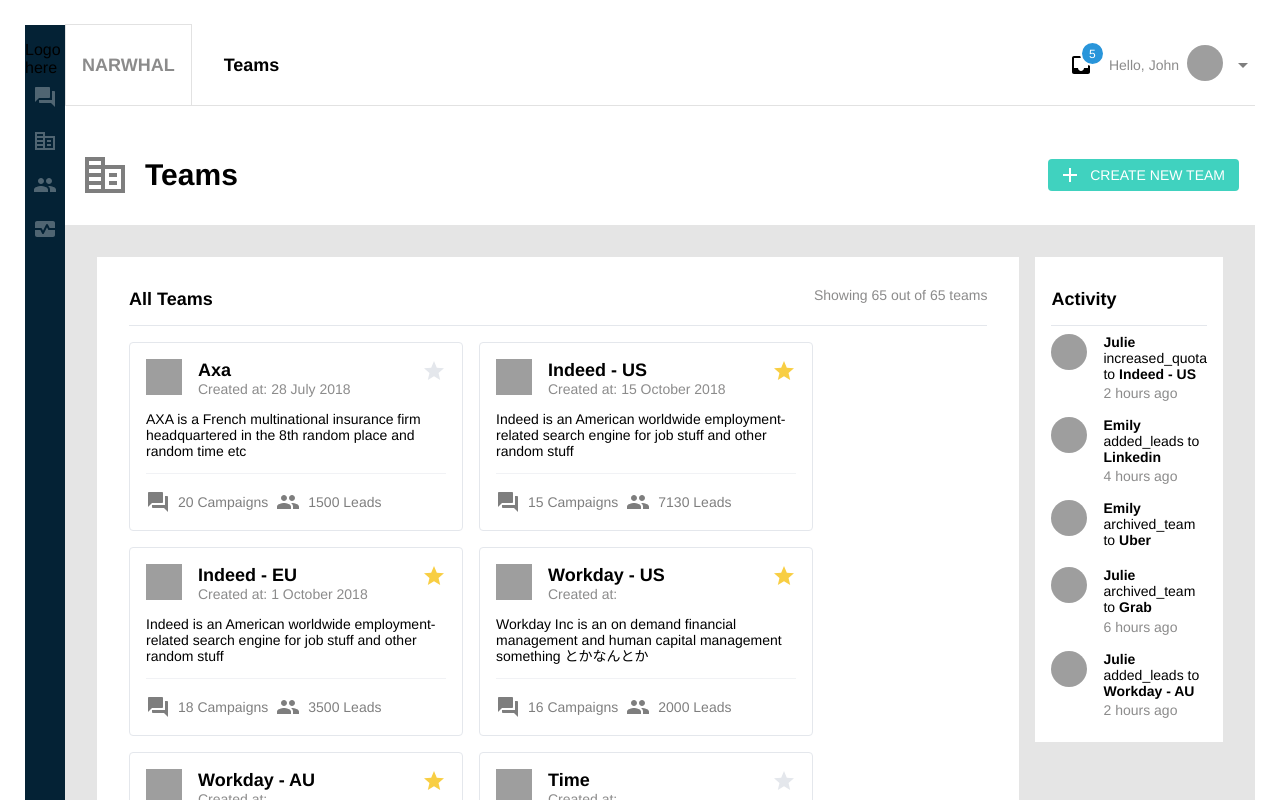
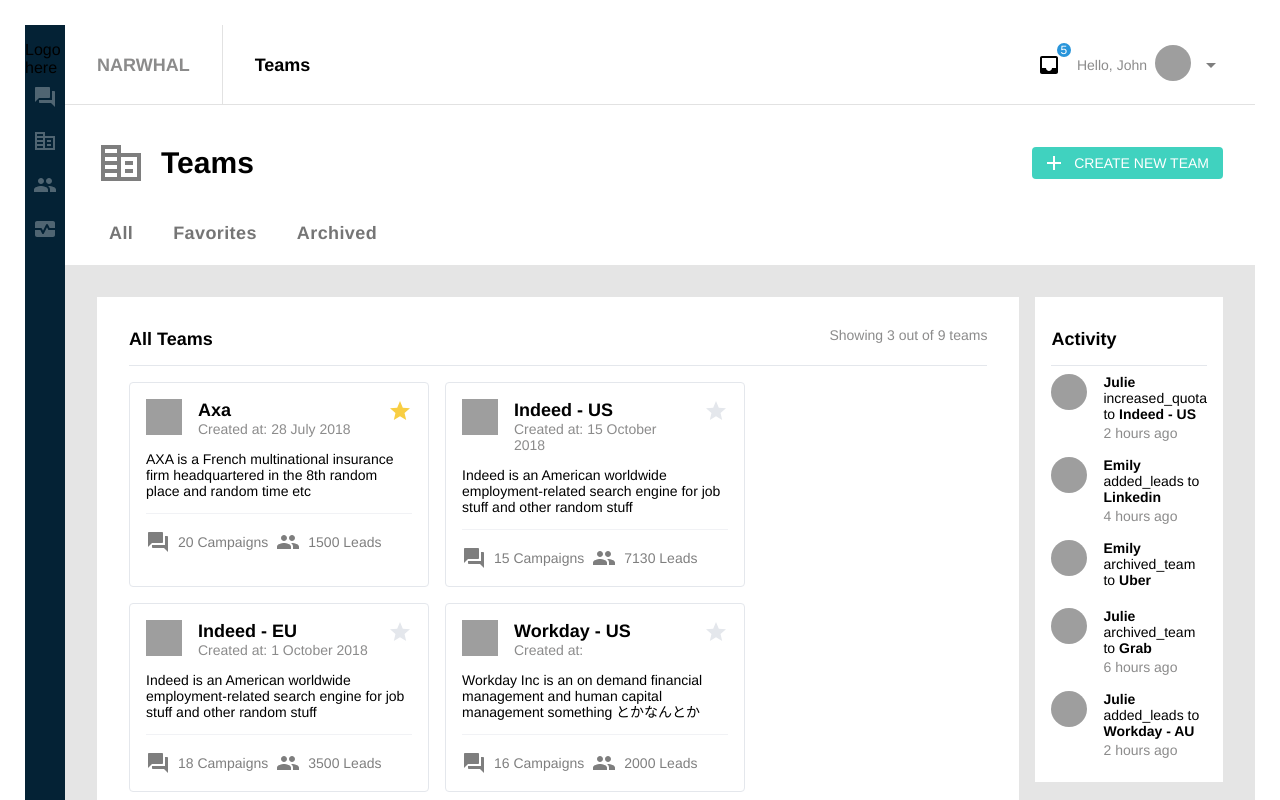
Before and after one commit to syfqy/narwhal-app, a React (Create React App) app: page / in a window 1280 px wide. Shown: the top 800 px of the page. Built offline with nearby package versions, Linux system fonts and the light colour scheme; grey boxes are pictures that could not be loaded; a web font is replaced by a local one.

Commit message:
fix: fix vertical alignment

```diff
--- a/package.json
+++ b/package.json
@@ -5,6 +5,7 @@
   "dependencies": {
     "@emotion/react": "^11.8.2",
     "@emotion/styled": "^11.8.1",
+    "@material-ui/core": "^4.12.4",
     "@mui/icons-material": "^5.5.1",
     "@mui/material": "^5.5.3",
     "@testing-library/jest-dom": "^5.16.3",
--- a/src/assets/styles/styles.css
+++ b/src/assets/styles/styles.css
@@ -26,6 +26,7 @@
 
 * {
     font-family: 'proxima_nova_rgregular', Helvetica, Arial, sans-serif;
+    box-sizing: border-box;
 }
 
 /* utlity classes */
@@ -130,11 +131,17 @@
 }
 
 .main-nav > div:first-child{
-    border: 1px solid #E2E2E2;
+    border-right: 1px solid #E2E2E2;
+    /* margin-left: 2rem; */
+    padding: 0 2rem;
 }
 
 .main-nav > div:nth-last-child(2) {
     margin-left: auto;
+}
+
+.main-nav > div:last-child {
+    margin-right: 2rem;
 }
 
 .inbox-btn {
@@ -176,12 +183,18 @@
 
 /* header */
 
-.header {
+.main-header {
+    display: flex;
+    flex-direction: column;
+    width: 100%;
+    grid-area: hd;
+    padding: 0 2rem;
+}
+
+.second-header {
     display: flex;
     align-items: center;
     gap: 1rem;
-    padding: 0 1rem;
-    grid-area: hd;
     background-color: #fff;
 }
 
@@ -196,6 +209,10 @@
     align-items: center;
     gap: 0.5rem;
     padding: 0.75rem 0.875rem 0.75rem 0.625rem;
+}
+
+h2.tab-label {
+    text-transform: None;
 }
 
 /* main */
--- a/src/components/App.js
+++ b/src/components/App.js
@@ -12,8 +12,8 @@
     <div className="App">
       <div className="wrapper">
         <SideNavBar/>
+        <MainNavBar />
         <Header />
-        <MainNavBar />
         <MainBackground />
         <Footer>Footer</Footer>
       </div>
--- a/src/components/Header.js
+++ b/src/components/Header.js
@@ -1,20 +1,23 @@
 import React from "react";
 import CorporateFareIcon from "@mui/icons-material/CorporateFare";
 import AddIcon from "@mui/icons-material/Add";
+import TeamsTabBar from "./TeamsTabBar";
 
 function Header() {
   return (
-    <div className="header">
+    <div className="main-header">
+      <div className="second-header">
         <CorporateFareIcon
-      sx={{ opacity: 0.5,
-      width: "3rem",
-      height: "3rem"}} />
+          sx={{ opacity: 0.5, width: "3rem", height: "3rem" }}
+        />
         <h1>Teams</h1>
         <button className="create-team-btn">
           <AddIcon />
           <p>CREATE NEW TEAM</p>
         </button>
       </div>
+      <TeamsTabBar />
+    </div>
   );
 }
 
--- a/src/components/MainContent.js
+++ b/src/components/MainContent.js
@@ -4,9 +4,26 @@
 
 function MainContent() {
   const teams = data.teams;
+  const currentTab = "Favorites"
 
-  const nCurrentTeams = 65;
-  const nAllTeams = 65;
+  const getCurrentTeams = (()=>{
+    if (currentTab === "Favorites") {
+      return teams.filter((team) =>
+        team.is_favorited
+      )
+    } else if (currentTab === "Archived") {
+      return teams.filter((team) =>
+        team.is_archived
+      )}
+    else {
+      return teams
+    }
+  })
+
+  const currentTeams = getCurrentTeams();
+
+  const nCurrentTeams = currentTeams.length;
+  const nAllTeams = teams.length;
 
   return (
     <div className="main-content">
--- a/src/components/TeamCard.js
+++ b/src/components/TeamCard.js
@@ -14,8 +14,8 @@
           <p className="grey-out">Created at: {props.createdAt}</p>
         </div>
         {props.isFavorited ?
-        <StarIcon style={{fill: "#E4E7EC"}}/> :
-        <StarIcon style={{fill: "#F8CE43"}}/>
+        <StarIcon style={{fill: "#F8CE43"}}/> :
+        <StarIcon style={{fill: "#E4E7EC"}}/>
         }
       </div>
       <p>{props.desc}</p>
```
Also changed, not shown: 1 other file (tests, documents, lock files or other folders). Lines whose indentation alone changed are shown as unchanged.
